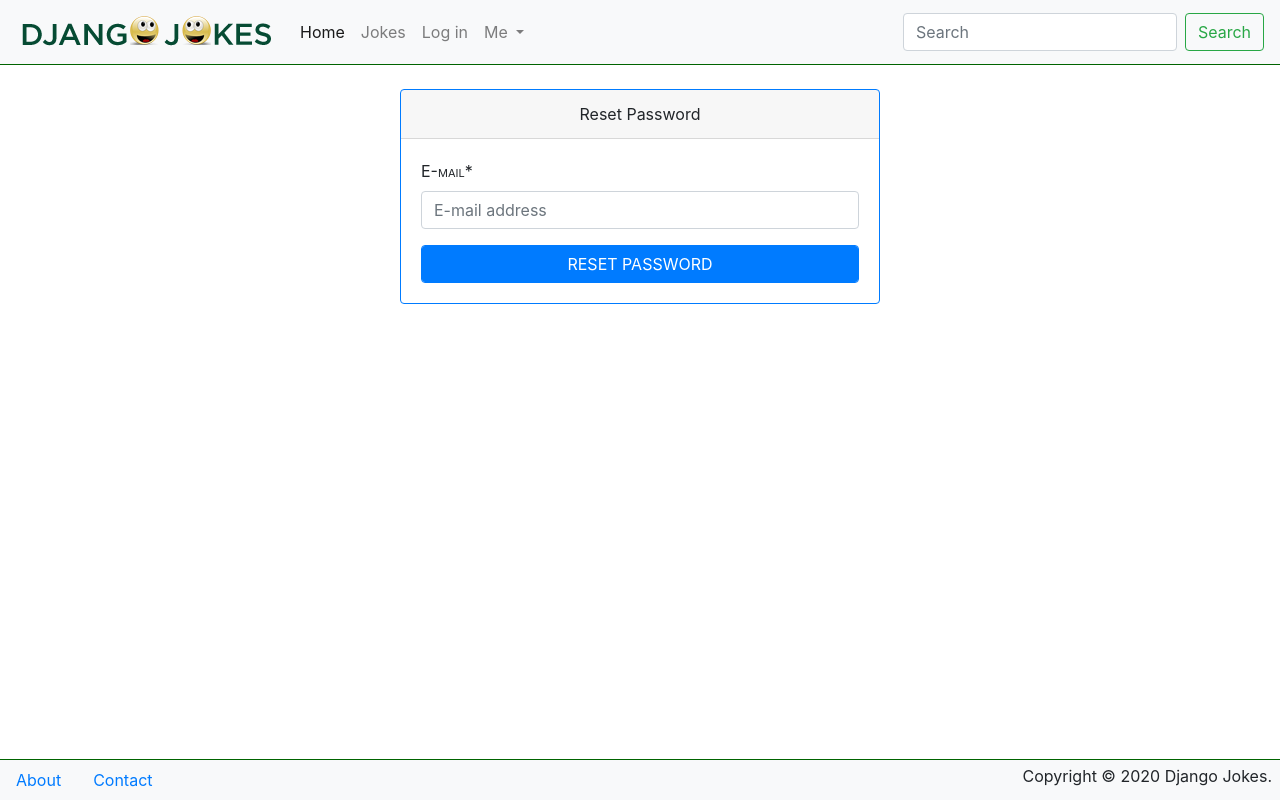
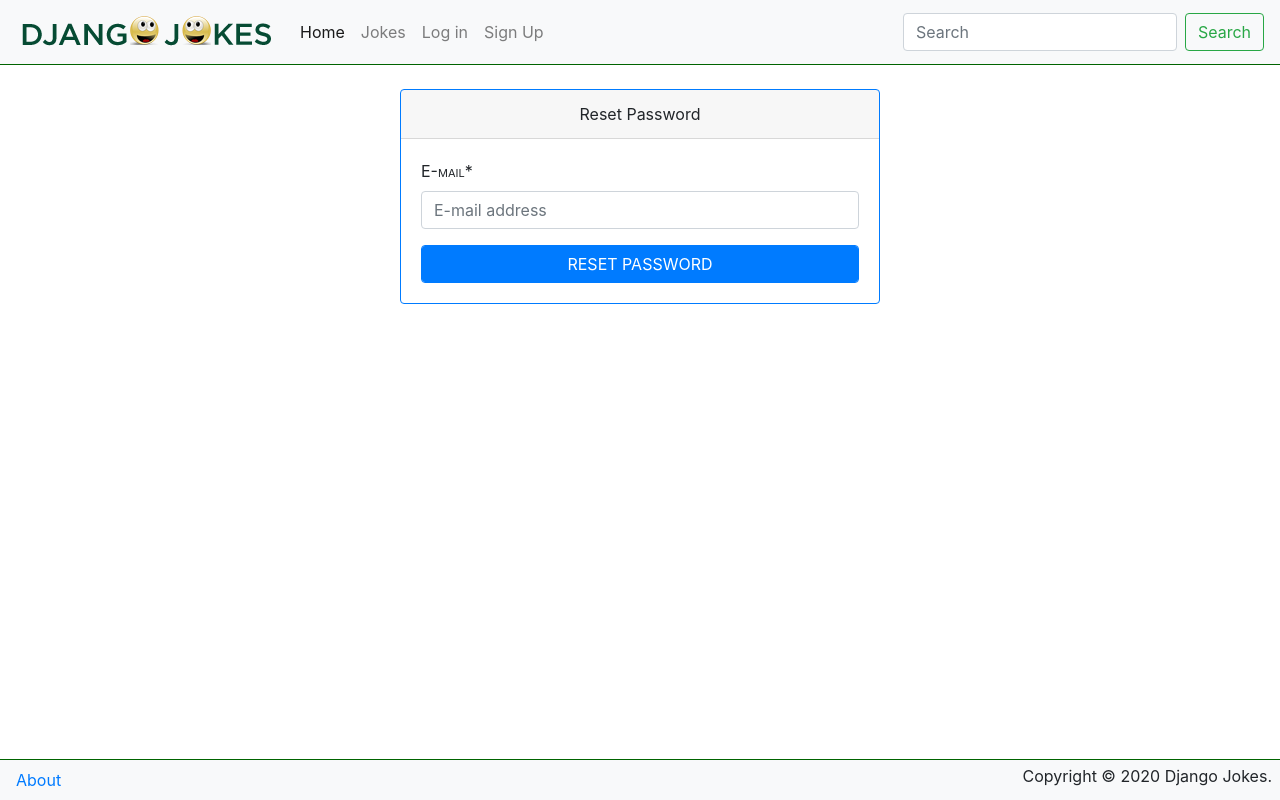
Before and after one commit to samoore333/djangojokes.com, a Django app: page /account/password/reset/ in a window 1280 px wide. Run offline with Django 4.2, Linux system fonts and the light colour scheme; some libraries are stand-ins or nearby versions.

Commit message:
Account Nav items edits

```diff
--- a/templates/_base.html
+++ b/templates/_base.html
@@ -33,9 +33,14 @@
         <li class="nav-item">
           <a class="nav-link" href="{% url 'jokes:list' %}">Jokes</a>
         </li>
+        {% if not user.is_authenticated %}
         <li class="nav-item">
-          <a class="nav-link" href="#">Log in</a>
+          <a class="nav-link" href="{% url 'account_login' %}">Log in</a>
         </li>
+        <li class="nav-item">
+          <a class="nav-link" href="{% url 'account_signup' %}">Sign Up</a>
+        </li>
+        {% else %}
         <li class="nav-item dropdown">
           <a class="nav-link dropdown-toggle" href="#" id="navbarDropdown"
              role="button" data-toggle="dropdown" aria-haspopup="true"
@@ -46,9 +51,13 @@
             <a class="dropdown-item" href="#">My Account</a>
             <a class="dropdown-item" href="#">My Django Jokes</a>
             <div class="dropdown-divider"></div>
-            <a class="dropdown-item" href="#">Log out</a>
+            <form method="post" action="{% url 'account_logout' %}">
+              {% csrf_token %}
+              <button class="btn dropdown-item">Log out</button>
+            </form>
           </div>
         </li>
+        {% endif %}
       </ul>
       <form class="form-inline my-2 my-lg-0">
         <input class="form-control mr-sm-2" type="search"
@@ -68,8 +77,13 @@
       <div class="float-right m-1 mr-2">Copyright &copy; 2020 Django Jokes.</div>
       <nav>
         <ul class="nav">
-          <li class="nav-item"><a class="nav-link" href="{% url 'pages:about-us' %}">About</a></li>
-          <li class="nav-item"><a class="nav-link" href="#">Contact</a></li>
+          <li class="nav-item"><a class="nav-link" href="{% url 'pages:about-us' %}">About</a>
+          </li>
+          {% if user.is_staff %}
+            <li class="nav-item">
+              <a class="nav-link" href="/admin/">Admin</a>
+            </li>
+          {% endif %}
         </ul>
       </nav>
     </div>
```
